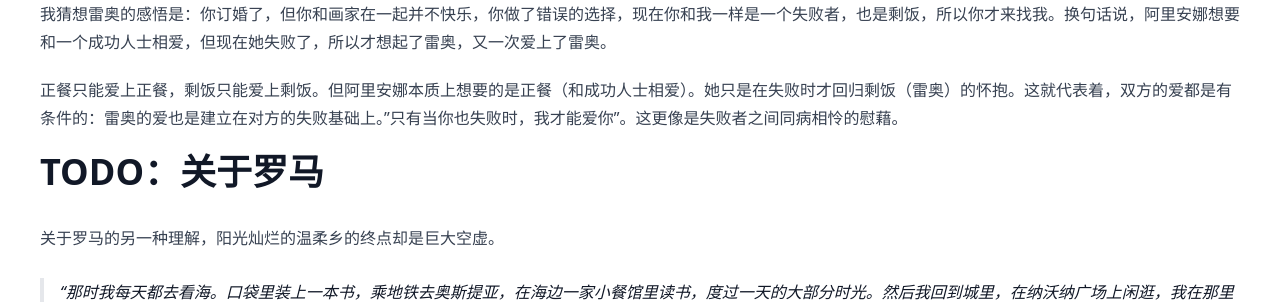
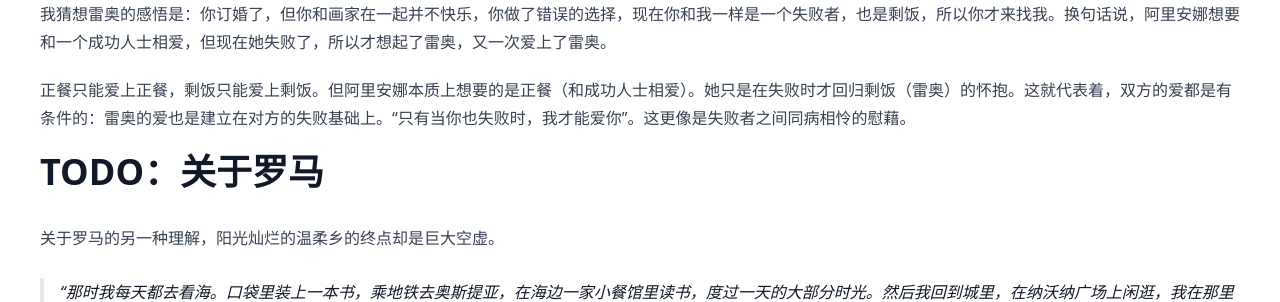
Before and after one commit to FiveEyes/fiveeyes.github.io, a Jekyll site: the page built from _notes/2025-11-10-last-summer-in-the-city.md, in a window 1280 px wide and 900 px high, scrolled down 1272 px. Shown: the part 181-483 px from the top of the window. Built offline with Jekyll 4.4.1, drawn with Linux system fonts in a browser that asks for light colours; nearby versions of some CDN libraries.

```diff
--- a/_notes/2025-11-10-last-summer-in-the-city.md
+++ b/_notes/2025-11-10-last-summer-in-the-city.md
@@ -49,7 +49,7 @@ TODO：后甜美生活的幻灭感。
 
 我猜想雷奥的感悟是：你订婚了，但你和画家在一起并不快乐，你做了错误的选择，现在你和我一样是一个失败者，也是剩饭，所以你才来找我。换句话说，阿里安娜想要和一个成功人士相爱，但现在她失败了，所以才想起了雷奥，又一次爱上了雷奥。
 
-正餐只能爱上正餐，剩饭只能爱上剩饭。但阿里安娜本质上想要的是正餐（和成功人士相爱）。她只是在失败时才回归剩饭（雷奥）的怀抱。这就代表着，双方的爱都是有条件的：雷奥的爱也是建立在对方的失败基础上。"只有当你也失败时，我才能爱你"。这更像是失败者之间同病相怜的慰藉。
+正餐只能爱上正餐，剩饭只能爱上剩饭。但阿里安娜本质上想要的是正餐（和成功人士相爱）。她只是在失败时才回归剩饭（雷奥）的怀抱。这就代表着，双方的爱都是有条件的：雷奥的爱也是建立在对方的失败基础上。“只有当你也失败时，我才能爱你”。这更像是失败者之间同病相怜的慰藉。
 
 # TODO：关于罗马
 
```
